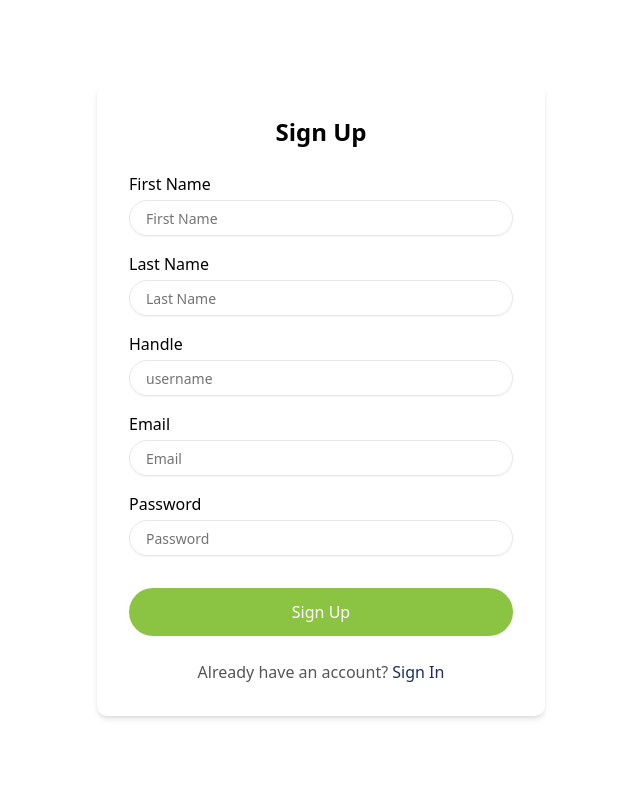
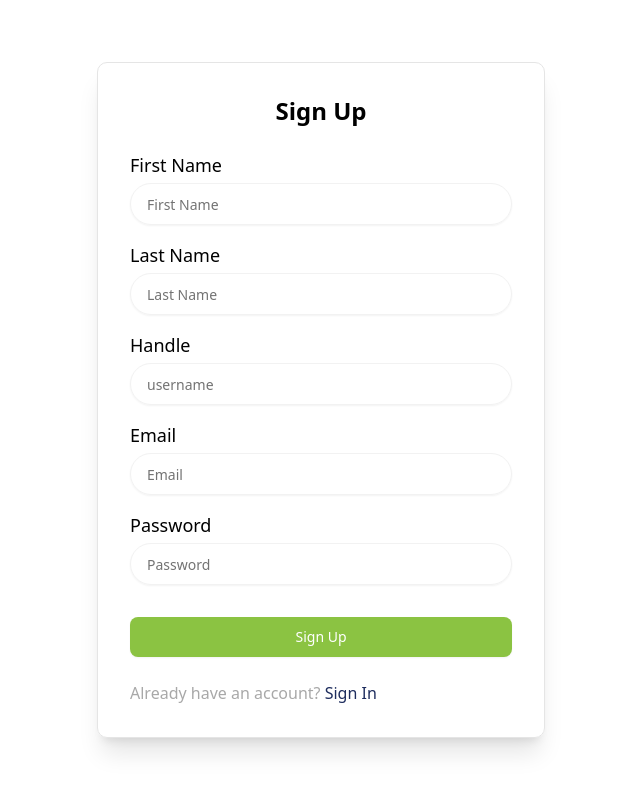
Before and after one commit to rahul3507/Bowler-website, a React (Vite) app: page /signup in a window 1280 px wide. Shown: the top 792 px of the page, without its empty margins (319-959 px from the left). Built offline with nearby package versions, Linux system fonts and the light colour scheme.

Commit message:
feat: Enhance SignUp form styling and replace button with custom component; add SignIn component file

```diff
--- a/src/Pages/Authentication/SignUp.jsx
+++ b/src/Pages/Authentication/SignUp.jsx
@@ -1,6 +1,7 @@
 import { useState } from "react"
 import { useLocation, Link } from "react-router-dom"
 import { Input } from "@/components/ui/input"
+import { Button } from "@/components/ui/button";
 
 export default function SignUp() {
   const location = useLocation();
@@ -43,12 +44,12 @@ export default function SignUp() {
   const firstNameConfig = getFirstNameConfig()
 
   return (
-    <div className="w-full max-w-md rounded-lg bg-white p-8 shadow-md">
-      <h1 className="mb-6 text-center text-2xl font-bold text-[#000000]">Sign Up</h1>
+    <div className="w-full max-w-md rounded-lg bg-transparent p-8 shadow-xl border">
+      <h1 className="mb-6 text-center text-2xl font-bold text-primary-heading">Sign Up</h1>
 
-      <form onSubmit={handleSubmit} className="space-y-4">
+      <form onSubmit={handleSubmit} className="space-y-4 text-base md:text-lg">
         <div>
-          <label htmlFor="firstName" className="mb-1 block text-[#000000]">
+          <label htmlFor="firstName" className="mb-1 block text-primary-heading">
             {firstNameConfig.label}
           </label>
           <Input
@@ -57,13 +58,14 @@ export default function SignUp() {
             placeholder={firstNameConfig.placeholder}
             value={formData.firstName}
             onChange={handleChange}
-            className="rounded-full border-[#e8e8e8] px-4 py-2"
+            className="rounded-full  text-tertiary py-5 px-4"
+            required
           />
         </div>
 
         {!shouldHideLastName && (
           <div>
-            <label htmlFor="lastName" className="mb-1 block text-[#000000]">
+            <label htmlFor="lastName" className="mb-1 block text-primary-heading">
               Last Name
             </label>
             <Input
@@ -72,13 +74,14 @@ export default function SignUp() {
               placeholder="Last Name"
               value={formData.lastName}
               onChange={handleChange}
-              className="rounded-full border-[#e8e8e8] px-4 py-2"
+              className="rounded-full  text-tertiary px-4 py-5"
+
             />
           </div>
         )}
 
         <div>
-          <label htmlFor="handle" className="mb-1 block text-[#000000]">
+          <label htmlFor="handle" className="mb-1 block text-primary-heading">
             Handle
           </label>
           <Input
@@ -87,12 +90,13 @@ export default function SignUp() {
             placeholder="username"
             value={formData.handle}
             onChange={handleChange}
-            className="rounded-full border-[#e8e8e8] px-4 py-2"
+            className="rounded-full  text-tertiary px-4 py-5"
+            required
           />
         </div>
 
         <div>
-          <label htmlFor="email" className="mb-1 block text-[#000000]">
+          <label htmlFor="email" className="mb-1 block text-primary-heading">
             Email
           </label>
           <Input
@@ -102,12 +106,13 @@ export default function SignUp() {
             placeholder="Email"
             value={formData.email}
             onChange={handleChange}
-            className="rounded-full border-[#e8e8e8] px-4 py-2"
+            className="rounded-full  text-tertiary px-4 py-5"
+            required
           />
         </div>
 
         <div>
-          <label htmlFor="password" className="mb-1 block text-[#000000]">
+          <label htmlFor="password" className="mb-1 block text-primary-heading">
             Password
           </label>
           <Input
@@ -117,21 +122,22 @@ export default function SignUp() {
             placeholder="Password"
             value={formData.password}
             onChange={handleChange}
-            className="rounded-full border-[#e8e8e8] px-4 py-2"
+            className="rounded-full  text-tertiary px-4 py-5"
+            required
           />
         </div>
 
-        <button
+        <Button
           type="submit"
-          className="mt-4 w-full rounded-full bg-[#8bc342] py-3 text-white hover:bg-[#8bc342]/90 transition-colors"
+          className="mt-4 w-full  bg-button-bg py-5 text-button-text hover:bg-button-bg/80 transition-colors"
         >
           Sign Up
-        </button>
+        </Button>
       </form>
 
-      <div className="mt-6 text-center text-[#555555]">
+      <div className="mt-6 text-center md:text-left text-tertiary text-base">
         Already have an account?{" "}
-        <Link to="/signin" className="text-[#1e2d5e] hover:underline">
+        <Link to="/signin" className="text-primary hover:underline">
           Sign In
         </Link>
       </div>
```
Also changed, not shown: src/Pages/Authentication/SignIn.jsx (added).
